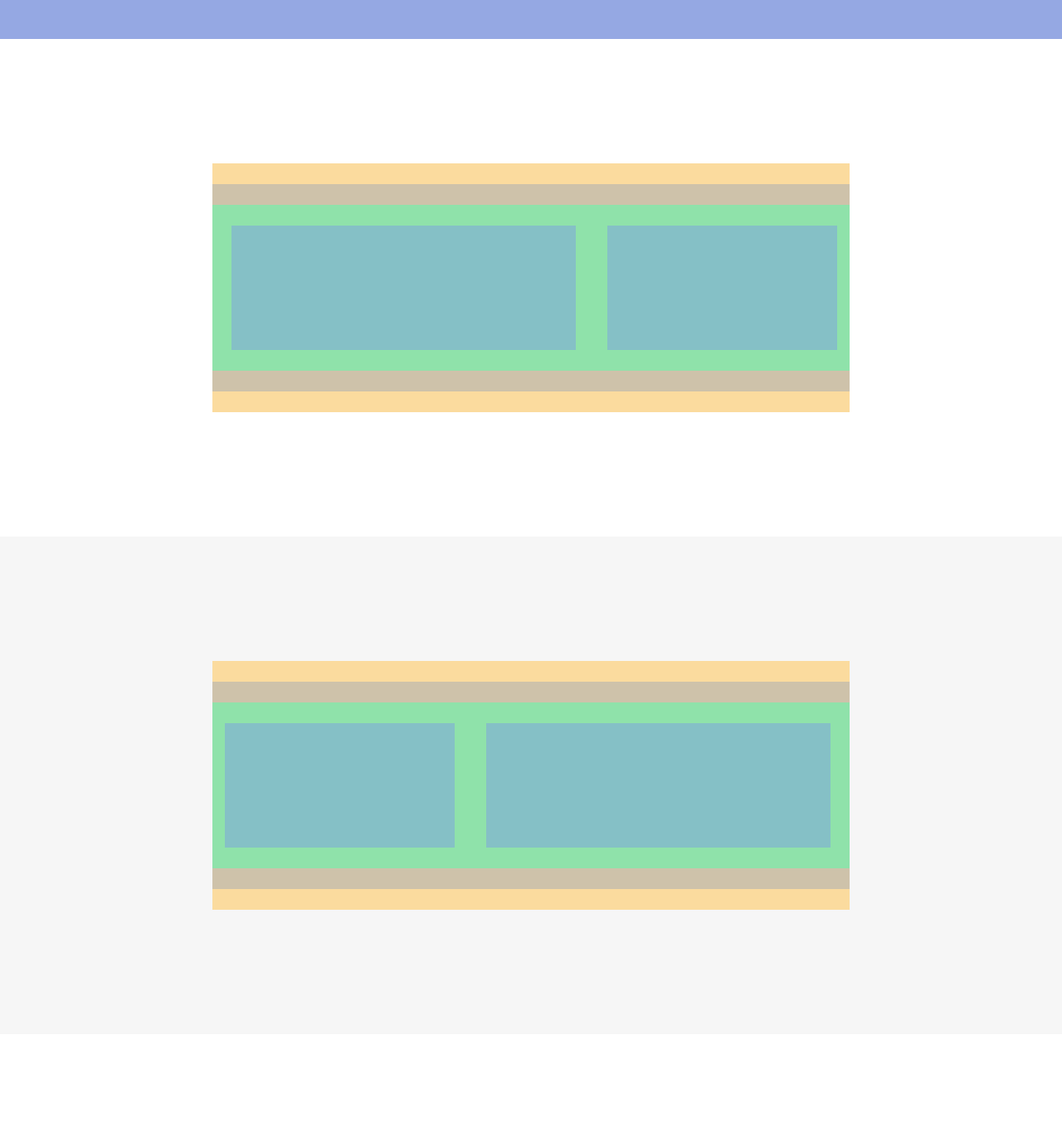
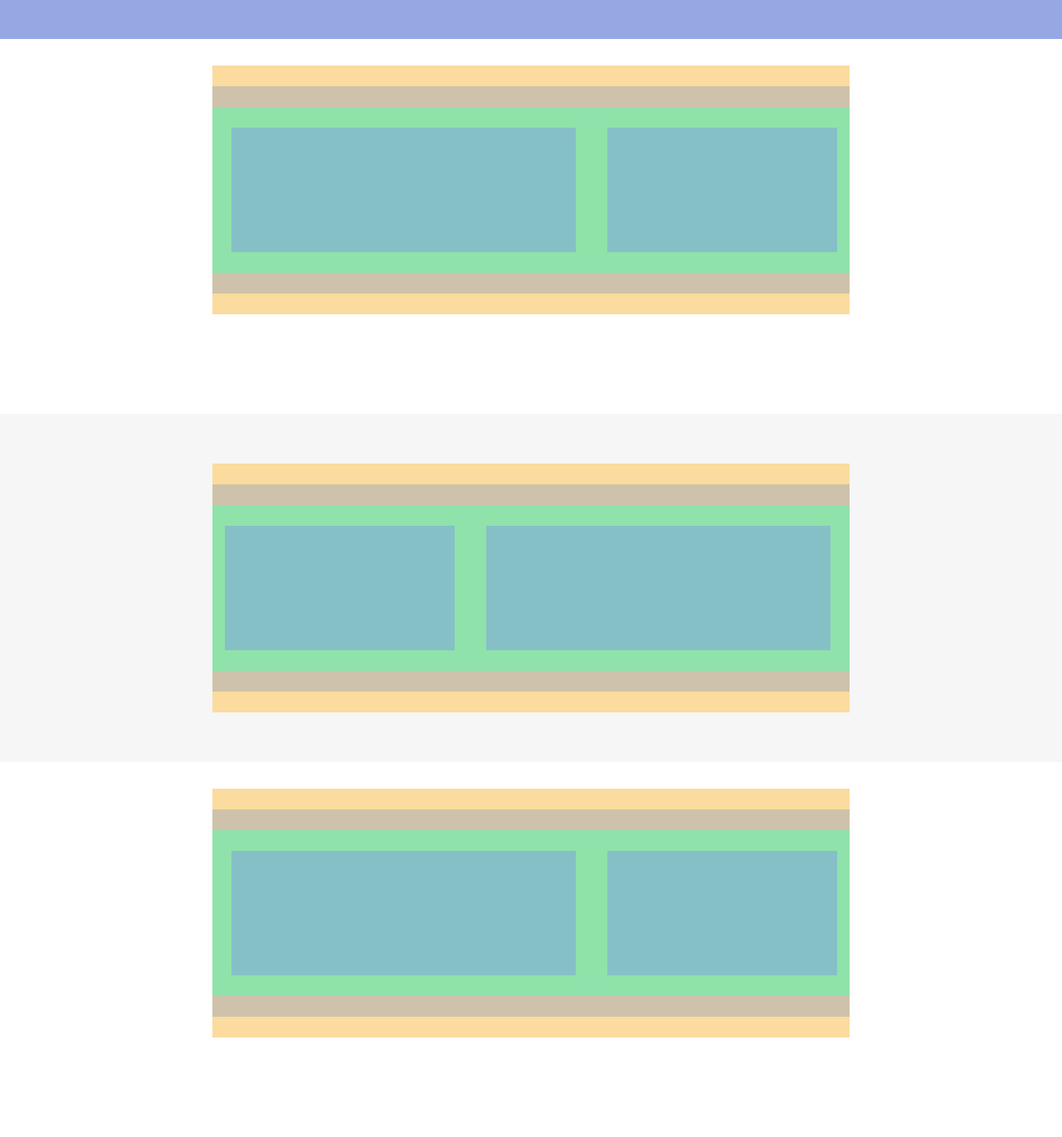
Before and after one commit to davide-rullo/htmlcss-struttura-discord, a plain HTML site: page index.html in a window 1280 px wide. Shown: the part 303-1674 px from the top of the page at 83% size. Before the commit the page ends 1550 px from the top, so only its background shows below. Drawn offline with Linux system fonts and the light colour scheme.

Commit message:
add section 3
added third section

```diff
--- a/css/style.css
+++ b/css/style.css
@@ -91,12 +91,11 @@ nav {
 }
 
 .no_color{
-    min-height: 600px;
+    min-height: 420px;
+    margin-top: 2rem;
+}
+.colored{
+    background-color: #f6f6f6;
+    min-height: 420px;
     display: flex;
 }
-
-.colored{
-    background-color: #f6f6f6;
-    min-height: 600px;
-    display: flex;
-}
--- a/index.html
+++ b/index.html
@@ -65,5 +65,26 @@
             </div>
 
         </section>
+
+        <!-- section -->
+        <section class="no_color">
+
+            <div class="container_flex">
+
+                <div class="row_section">
+
+                    <div class="col_60">
+
+                        <div class="card_60"></div>
+                    </div>
+
+                    <div class="col_40">
+
+                        <div class="card_40"></div>
+                    </div>
+                </div>
+            </div>
+
+        </section>
     </body>
 </html>
```
